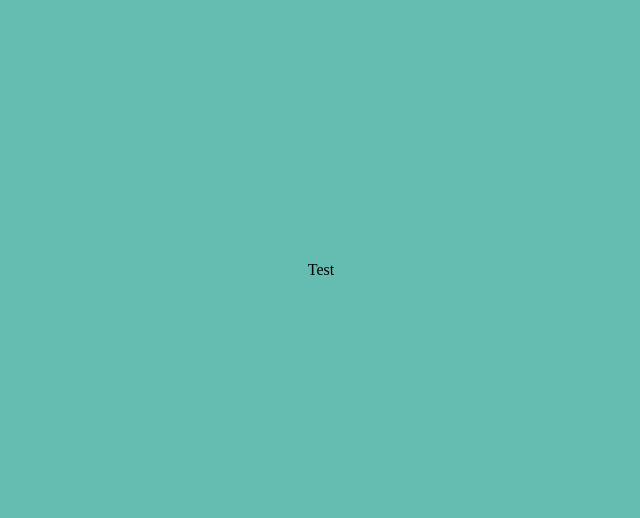
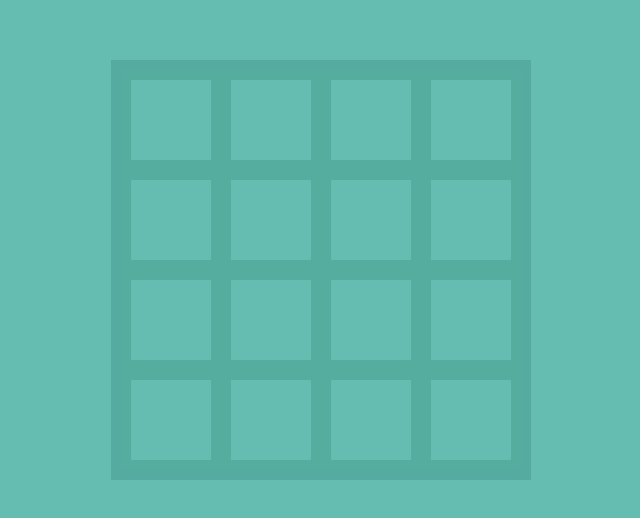
Before and after one commit to geethdev/React-Puzzle-Game, a React (Create React App) app: page / in a window 1280 px wide. Shown: the part 130-648 px from the top of the page, without its empty margins (319-959 px from the left). Built offline with nearby package versions, Linux system fonts and the light colour scheme.

Commit message:
Refactor Board component styles

```diff
--- a/src/components/Board/Board.css
+++ b/src/components/Board/Board.css
@@ -0,0 +1,12 @@
+.game {
+  position: relative;
+}
+.board {
+  display: grid;
+  grid-template-columns: repeat(4, var(--size));
+  grid-template-rows: repeat(4, var(--size));
+  border-radius: 10;
+  position: relative;
+  overflow: hidden;
+  border: 10px solid #55ab9f;
+}
--- a/src/components/Board/Board.js
+++ /dev/null
@@ -1,3 +0,0 @@
-const Board = () => "Test";
-
-export default Board;
--- /dev/null
+++ b/src/components/Board/Board.jsx
@@ -0,0 +1,14 @@
+import Overlay from "./overlay/Overlay";
+import "./Board.css";
+
+const Board = () => {
+  return (
+    <div className="game">
+      <div className="board">
+        <Overlay />
+      </div>
+    </div>
+  );
+};
+
+export default Board;
--- /dev/null
+++ b/src/components/Board/overlay/Overlay.css
@@ -0,0 +1,5 @@
+.overlay {
+  border: 10px solid #55ad9f;
+  pointer-events: none;
+  z-index: 20;
+}
--- /dev/null
+++ b/src/components/Board/overlay/Overlay.jsx
@@ -0,0 +1,5 @@
+import "./Overlay.css";
+
+const Overlay = () =>
+  new Array(16).fill().map((_, i) => <div key={i} className="overlay" />);
+export default Overlay;
```
